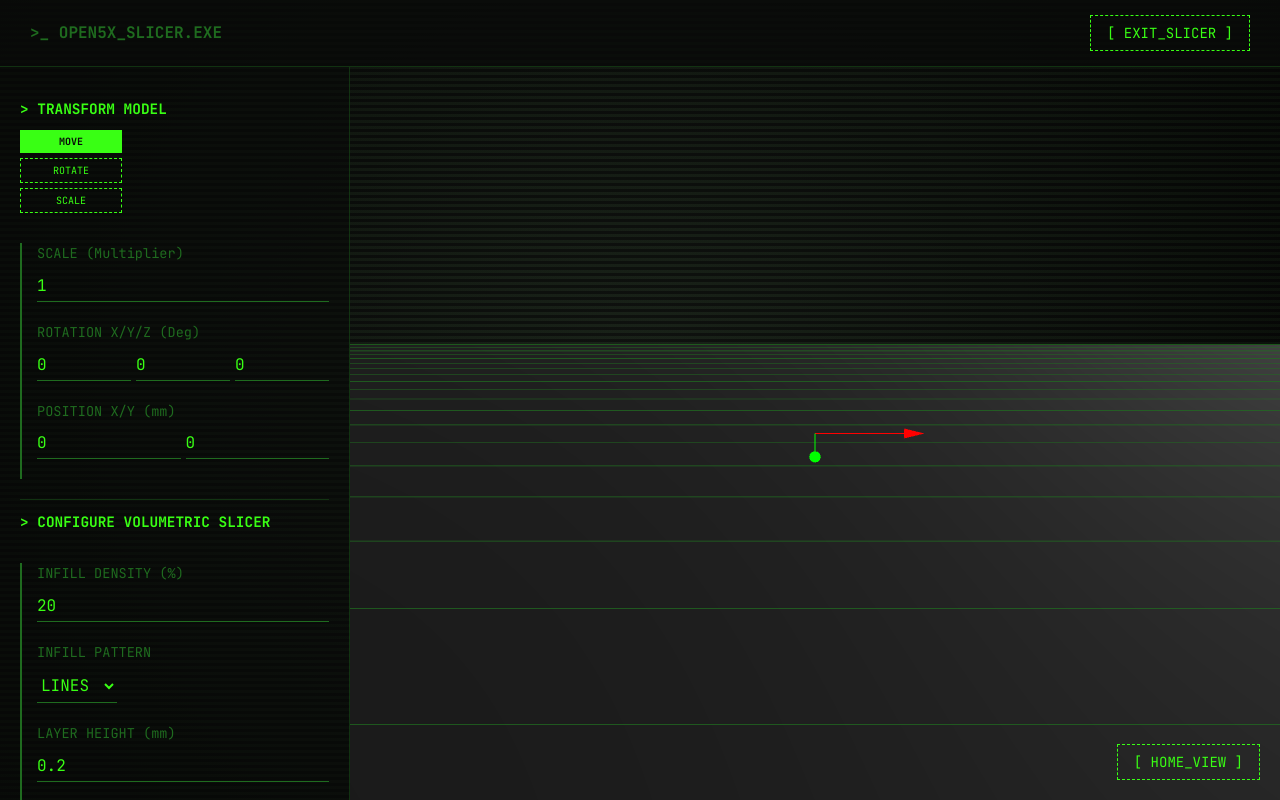
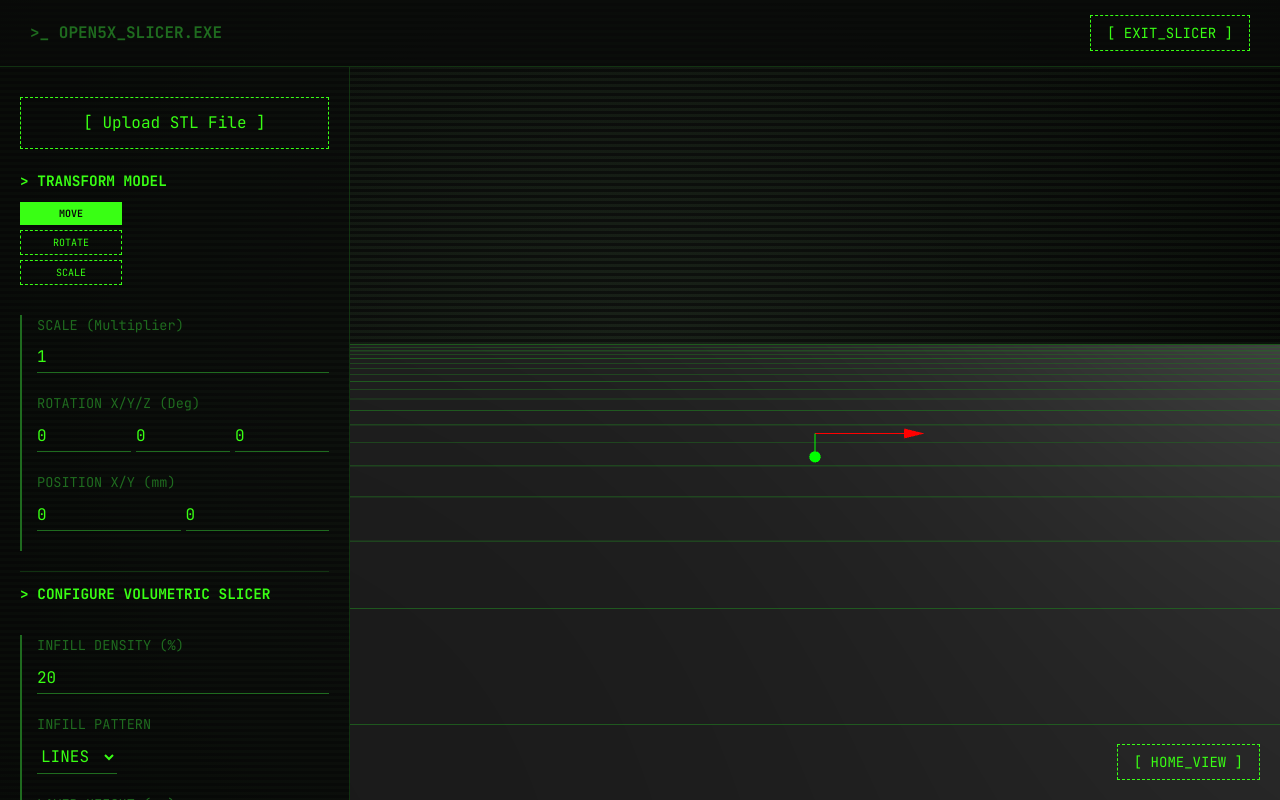
Before and after one commit to ee24b022-gif/5_axis_slicer, a React (Vite) app in the folder frontend/: page / in a window 1280 px wide. Both pictures are taken after a click on the button "Enter Slicer Page". Built offline with nearby package versions, Linux system fonts and the light colour scheme.

Commit message:
Restore overhang mathematical inverse fix and UI fixes

```diff
--- a/frontend/src/App.tsx
+++ b/frontend/src/App.tsx
@@ -374,8 +374,8 @@ function App() {
       const points = response.data.toolpath_points;
       const segInfo = response.data.segmentation_info;
 
-      if (points.length > 0) {
-        const maxLayer = Math.max(...points.map((p: any) => p.layer));
+      if (points && points.layer && points.layer.length > 0) {
+        const maxLayer = Math.max(...points.layer);
         setTotalLayers(maxLayer);
         setMaxVisibleLayer(maxLayer);
       }
@@ -425,6 +425,21 @@ function App() {
 
       <div className="main-content">
         <aside className="sidebar">
+          <div className="btn-group" style={{ marginBottom: '20px' }}>
+            <label style={{ display: 'block', width: '100%' }}>
+              <div className="btn-secondary" style={{ width: '100%', borderColor: '#39ff14', color: '#39ff14' }}>
+                [ {file ? file.name.substring(0, 20) + (file.name.length > 20 ? '...' : '') : "Upload STL File"} ]
+              </div>
+              <input
+                type="file"
+                accept=".stl"
+                onChange={handleFileChange}
+                ref={fileInputRef}
+                style={{ display: 'none' }}
+              />
+            </label>
+          </div>
+
           <div className="accent-text" style={{ marginBottom: '10px' }}>
             &gt; TRANSFORM MODEL
           </div>
@@ -646,18 +661,7 @@ function App() {
           </div>
 
           <div className="btn-group">
-            <label style={{ display: 'block', width: '100%' }}>
-              <div className="btn-secondary" style={{ width: '100%' }}>
-                [ {file ? file.name.substring(0, 20) + (file.name.length > 20 ? '...' : '') : "Upload STL"} ]
-              </div>
-              <input
-                type="file"
-                accept=".stl"
-                onChange={handleFileChange}
-                ref={fileInputRef}
-                style={{ display: 'none' }}
-              />
-            </label>
+
 
             {isSlicing && uploadProgress < 100 && (
               <div style={{ marginTop: '10px', width: '100%', height: '10px', backgroundColor: '#111', border: '1px solid #1f6b1f' }}>
```
